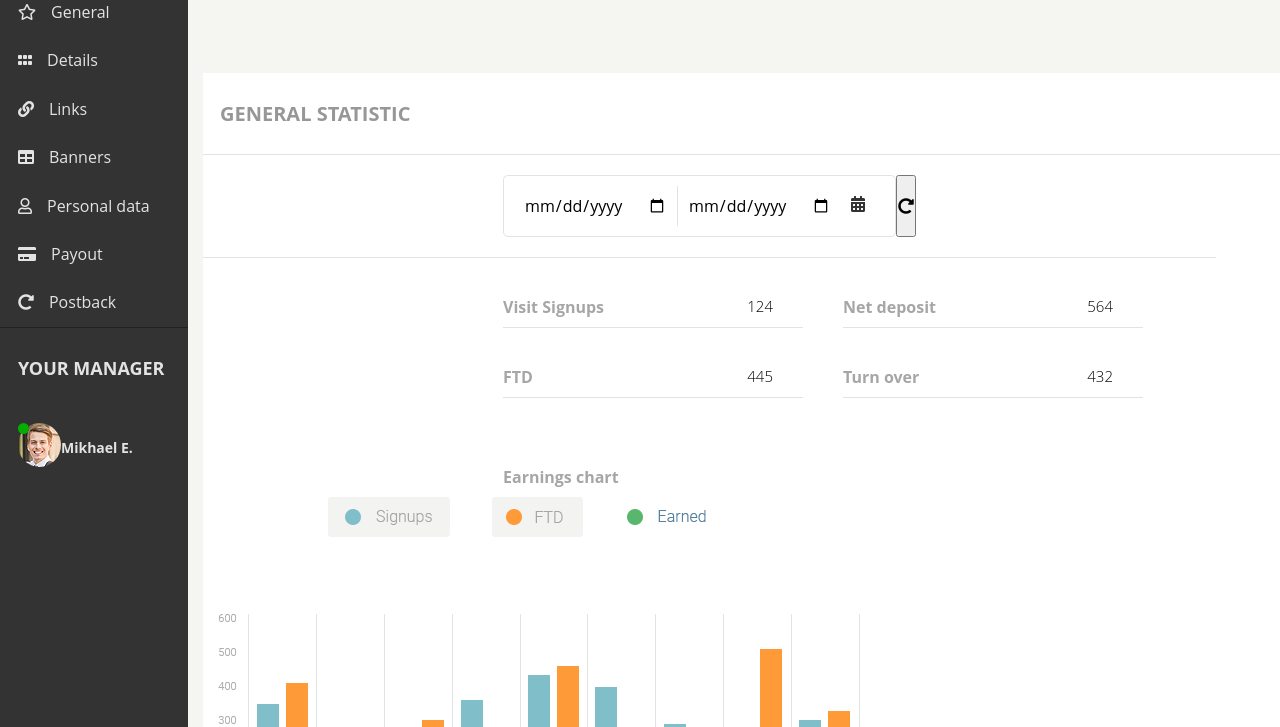
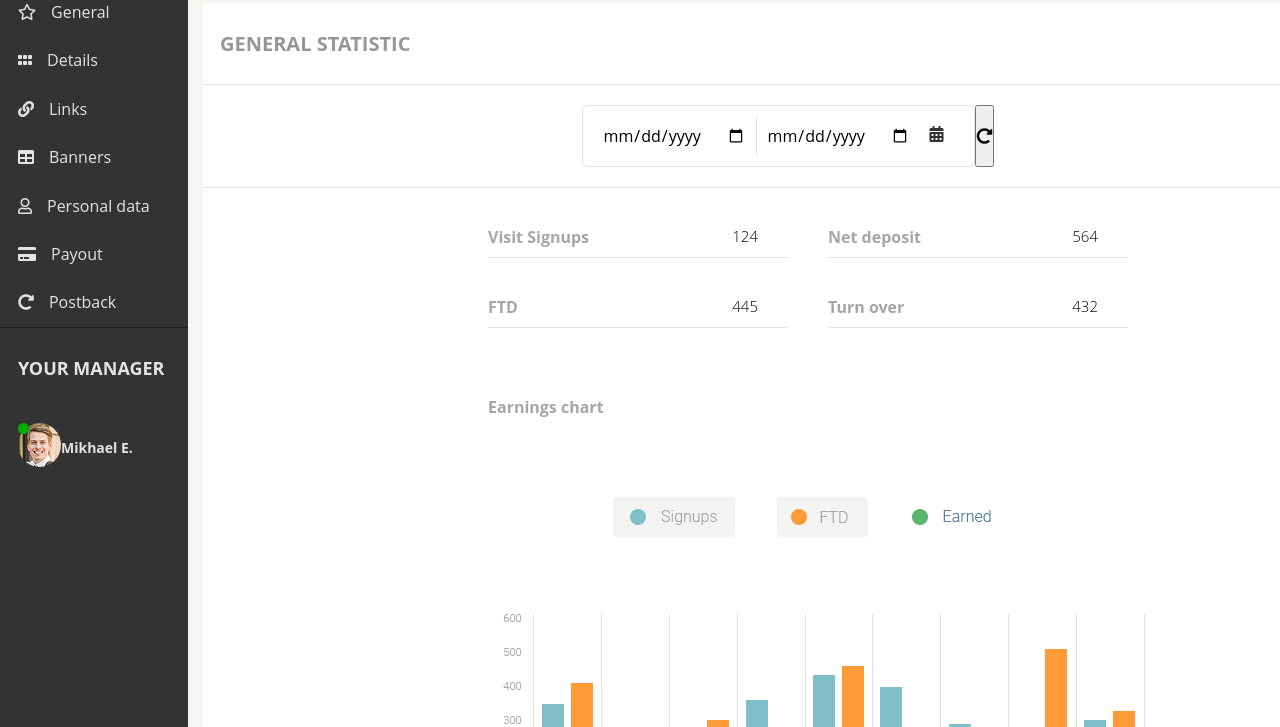
Before and after one commit to Ola-Lipert/Project1, a website: page index.html in a window 1280 px wide. Shown: the part 73-800 px from the top of the page. Drawn offline with nearby package versions, Linux system fonts and the light colour scheme; files that its build step writes are made by us from their sources; files whose address does not match are found by name.

Commit message:
Modify index.html&layout.sccs

```diff
--- a/sass/_layout.scss
+++ b/sass/_layout.scss
@@ -273,19 +273,19 @@
   }
 
   .container {
-    width: 100%;
+    position: relative;
+    max-width: 100%;
     height: auto;
     background-color:  #fff;
-    margin: 85px 15px 15px 15px;
+    margin: 15px 15px 0px 15px;
 
   }
     .row {
-    display: flex;
-    display: -webkit-flex;
-    flex-wrap: wrap;
       .calendar {
-        display: inline-flex;
-        padding: 20px 300px;
+        display: flex;
+        justify-content: center;
+        padding: 20px;
+        width: 100%;
         border-bottom: 1px solid #e3e3e3;
         .input-one input {
           border: 0;
@@ -322,7 +322,7 @@
         border: 1px solid #e3e3e3;
         border-radius: 5px;
         padding: 10px 20px 10px 10px;
-      button {
+      .fa-redo-alt {
         height: 40px;
         width: 40px;
         background-color: #F58220;
@@ -333,15 +333,12 @@
         &:hover {
           background-color: #ffa200;
         }
-          .fa-redo-alt {
-          color: #333333;
-          text-align: center;
-          }
+      }
 
       }
     }
 
-  }
+
 
   /* STATIC */
 
@@ -396,16 +393,19 @@
           font-weight: 700;
           margin-left: 50px;
         }
+      }
+
       .chart {
         display: flex;
         justify-content: flex-start;
-        flex-wrap: wrap;
         padding-top: 70px;
         margin: 0 auto;
         max-width: 700px;
-        .chart-img  {
+        img  {
+          max-width: 100%;
           margin-left: 50px;
         }
+
       }
     }
 
@@ -510,5 +510,4 @@
       background-color: #ffa200;
       cursor: pointer;
     }
-}
-}
+  }
```
